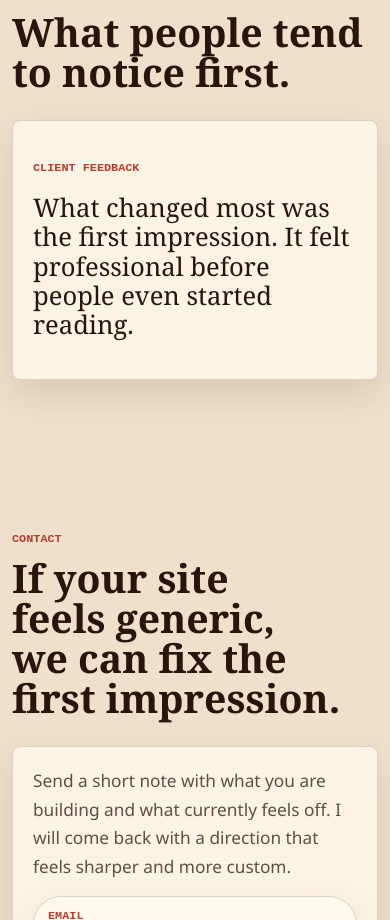
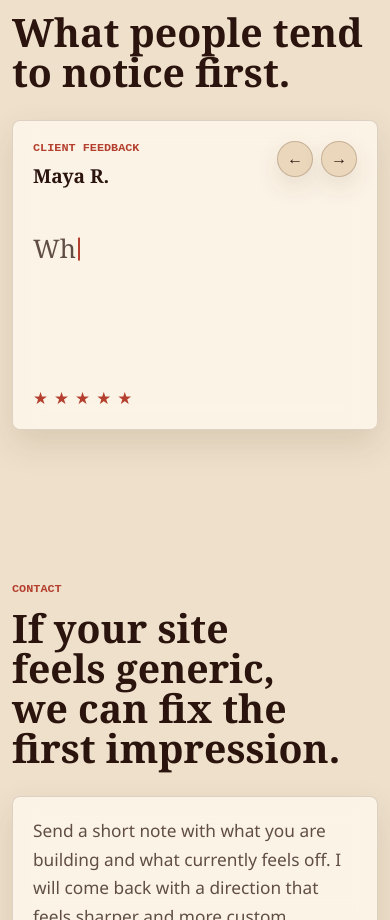
Before and after one commit to sw8tx/sw8tx.lol, a Next.js app: page / in a window 390 px wide. Shown: the part 4540-5460 px from the top of the page. Built offline with nearby package versions, Linux system fonts and the light colour scheme.

Commit message:
Add typewriter review carousel

```diff
--- a/components/HomePageClient.tsx
+++ b/components/HomePageClient.tsx
@@ -30,6 +30,12 @@ const siteCopy = {
     languageLabel: "LANGUAGE",
     menuButton: { open: "Menu", close: "Close", openLabel: "Open menu", closeLabel: "Close menu" },
     menuBadge: "Sparkle",
+    tabTitles: [
+      "Sparkle | Custom Animated Websites",
+      "Sparkle | Portfolios That Move",
+      "Sparkle | Landing Pages With Soul",
+      "Sparkle | Clean Frontend Polish",
+    ],
     menuItems: [
       { href: "#about", label: "About" },
       { href: "#process", label: "Process" },
@@ -141,10 +147,59 @@ const siteCopy = {
       label: "Feedback",
       title: "What people tend to notice first.",
       score: "Client feedback",
+      previous: "Previous review",
+      next: "Next review",
       items: [
-        "The site finally looked custom instead of looking like it came from a trendy template folder.",
-        "What changed most was the first impression. It felt professional before people even started reading.",
-        "The motion added confidence to the brand instead of trying to be the whole brand.",
+        {
+          name: "Liam S.",
+          rating: 5,
+          text: "The site finally looked custom instead of looking like it came from a trendy template folder.",
+        },
+        {
+          name: "Maya R.",
+          rating: 5,
+          text: "What changed most was the first impression. It felt professional before people even started reading.",
+        },
+        {
+          name: "Noah K.",
+          rating: 4,
+          text: "The motion added confidence to the brand instead of trying to be the whole brand.",
+        },
+        {
+          name: "Elena V.",
+          rating: 5,
+          text: "The layout feels calm, but still has enough movement to make the brand feel alive.",
+        },
+        {
+          name: "Jonas M.",
+          rating: 4,
+          text: "It finally works on mobile without feeling like the desktop version was squeezed down.",
+        },
+        {
+          name: "Ava P.",
+          rating: 5,
+          text: "The new direction made the project look more premium without making it complicated.",
+        },
+        {
+          name: "Theo B.",
+          rating: 3,
+          text: "The structure got much clearer. People understood what I do faster.",
+        },
+        {
+          name: "Sofia L.",
+          rating: 5,
+          text: "The page has personality now. It feels designed instead of assembled.",
+        },
+        {
+          name: "Milan C.",
+          rating: 4,
+          text: "The loading and scroll moments made the whole site feel smoother and more intentional.",
+        },
+        {
+          name: "Nina H.",
+          rating: 5,
+          text: "It gave the brand a stronger online presence without losing the personal feel.",
+        },
       ],
     },
     contact: {
@@ -166,6 +221,12 @@ const siteCopy = {
       closeLabel: "Menue schliessen",
     },
     menuBadge: "Sparkle",
+    tabTitles: [
+      "Sparkle | Custom animierte Websites",
+      "Sparkle | Portfolios mit Motion",
+      "Sparkle | Landingpages mit Charakter",
+      "Sparkle | Sauberer Frontend-Polish",
+    ],
     menuItems: [
       { href: "#about", label: "Ueberblick" },
       { href: "#process", label: "Prozess" },
@@ -277,10 +338,59 @@ const siteCopy = {
       label: "Feedback",
       title: "Was Menschen meistens sofort bemerken.",
       score: "Kundenfeedback",
+      previous: "Vorherige Review",
+      next: "Naechste Review",
       items: [
-        "Die Seite sah endlich custom aus und nicht mehr wie aus einem trendigen Template-Ordner.",
-        "Am meisten veraendert hat sich der erste Eindruck. Es wirkte professionell, bevor man ueberhaupt viel gelesen hat.",
-        "Die Motion hat der Marke Selbstbewusstsein gegeben, statt selbst die ganze Marke sein zu wollen.",
+        {
+          name: "Liam S.",
+          rating: 5,
+          text: "Die Seite sah endlich custom aus und nicht mehr wie aus einem trendigen Template-Ordner.",
+        },
+        {
+          name: "Maya R.",
+          rating: 5,
+          text: "Am meisten veraendert hat sich der erste Eindruck. Es wirkte professionell, bevor man viel gelesen hat.",
+        },
+        {
+          name: "Noah K.",
+          rating: 4,
+          text: "Die Motion hat der Marke Selbstbewusstsein gegeben, statt selbst die ganze Marke sein zu wollen.",
+        },
+        {
+          name: "Elena V.",
+          rating: 5,
+          text: "Das Layout wirkt ruhig, aber hat genug Bewegung, damit die Marke lebendig wirkt.",
+        },
+        {
+          name: "Jonas M.",
+          rating: 4,
+          text: "Mobil funktioniert es endlich, ohne wie eine zusammengedrueckte Desktop-Seite zu wirken.",
+        },
+        {
+          name: "Ava P.",
+          rating: 5,
+          text: "Die neue Richtung wirkt hochwertiger, ohne unnoetig kompliziert zu werden.",
+        },
+        {
+          name: "Theo B.",
+          rating: 3,
+          text: "Die Struktur ist viel klarer geworden. Menschen verstehen schneller, was ich mache.",
+        },
+        {
+          name: "Sofia L.",
+          rating: 5,
+          text: "Die Seite hat jetzt Persoenlichkeit. Sie wirkt gestaltet statt nur zusammengebaut.",
+        },
+        {
+          name: "Milan C.",
+          rating: 4,
+          text: "Loading und Scroll-Momente lassen alles deutlich smoother und bewusster wirken.",
+        },
+        {
+          name: "Nina H.",
+          rating: 5,
+          text: "Die Marke wirkt online staerker, ohne den persoenlichen Charakter zu verlieren.",
+        },
       ],
     },
     contact: {
@@ -428,8 +538,11 @@ export function HomePageClient() {
   const [locale, setLocale] = useState<Locale>("en");
   const [serviceCardPages, setServiceCardPages] = useState([0, 0]);
   const [menuClosing, setMenuClosing] = useState(false);
+  const [typedReviewText, setTypedReviewText] = useState("");
   const copy = siteCopy[localeCopyMap[locale]];
   const activeLanguage = languageOptions.find((item) => item.code === locale) ?? languageOptions[0];
+  const activeReview = copy.reviews.items[reviewIndex] ?? copy.reviews.items[0];
+  const visibleReviewText = reduceMotion ? activeReview.text : typedReviewText;
   const year = new Date().getFullYear();
 
   useEffect(() => {
@@ -517,12 +630,76 @@ export function HomePageClient() {
   }, [locale]);
 
   useEffect(() => {
+    let frame: number | undefined;
+    let timeout: number | undefined;
+    let position = 0;
+    let phase: "typing" | "pausing" | "erasing" = "typing";
+    const fullText = activeReview.text;
+
+    if (reduceMotion) {
+      return;
+    }
+
+    const tick = () => {
+      if (phase === "typing") {
+        position += 1;
+        setTypedReviewText(fullText.slice(0, position));
+
+        if (position >= fullText.length) {
+          phase = "pausing";
+          timeout = window.setTimeout(tick, 1700);
+          return;
+        }
+
+        timeout = window.setTimeout(tick, 26 + Math.random() * 18);
+        return;
+      }
+
+      if (phase === "pausing") {
+        phase = "erasing";
+      }
+
+      position -= 1;
+      setTypedReviewText(fullText.slice(0, Math.max(0, position)));
+
+      if (position <= 0) {
+        frame = window.requestAnimationFrame(() => {
+          setReviewIndex((current) => (current + 1) % copy.reviews.items.length);
+        });
+        return;
+      }
+
+      timeout = window.setTimeout(tick, 14);
+    };
+
+    timeout = window.setTimeout(() => {
+      setTypedReviewText("");
+      tick();
+    }, 220);
+
+    return () => {
+      if (timeout) window.clearTimeout(timeout);
+      if (frame) window.cancelAnimationFrame(frame);
+    };
+  }, [activeReview.text, copy.reviews.items.length, reduceMotion]);
+
+  useEffect(() => {
+    if (reduceMotion) {
+      document.title = copy.tabTitles[0];
+      return;
+    }
+
+    document.title = copy.tabTitles[0];
+
     const interval = window.setInterval(() => {
-      setReviewIndex((current) => (current + 1) % copy.reviews.items.length);
-    }, 5200);
+      document.title = copy.tabTitles[(Math.floor(Date.now() / 2600) % copy.tabTitles.length)];
+    }, 2600);
 
-    return () => window.clearInterval(interval);
-  }, [copy.reviews.items.length]);
+    return () => {
+      window.clearInterval(interval);
+      document.title = copy.tabTitles[0];
+    };
+  }, [copy.tabTitles, reduceMotion]);
 
   useEffect(() => {
     const handleKeyDown = (event: KeyboardEvent) => {
@@ -573,6 +750,10 @@ export function HomePageClient() {
       next[cardIndex] = ((next[cardIndex] ?? 0) + 1) % variantCount;
       return next;
     });
+  }
+
+  function selectReview(direction: -1 | 1) {
+    setReviewIndex((current) => (current + direction + copy.reviews.items.length) % copy.reviews.items.length);
   }
 
   return (
@@ -925,8 +1106,31 @@ export function HomePageClient() {
               <h2 className="section-title">{copy.reviews.title}</h2>
             </div>
             <div className="review-shell reveal reveal-scale delay-1">
-              <span className="review-score">{copy.reviews.score}</span>
-              <p>{copy.reviews.items[reviewIndex]}</p>
+              <div className="review-topline">
+                <div>
+                  <span className="review-score">{copy.reviews.score}</span>
+                  <span className="review-name">{activeReview.name}</span>
+                </div>
+                <div className="review-controls">
+                  <button aria-label={copy.reviews.previous} onClick={() => selectReview(-1)} type="button">
+                    <span aria-hidden="true">←</span>
+                  </button>
+                  <button aria-label={copy.reviews.next} onClick={() => selectReview(1)} type="button">
+                    <span aria-hidden="true">→</span>
+                  </button>
+                </div>
+              </div>
+              <p className="review-typewriter">
+                {visibleReviewText}
+                <span aria-hidden="true" className="type-caret" />
+              </p>
+              <div className="review-stars" aria-label={`${activeReview.rating} out of 5 stars`}>
+                {Array.from({ length: 5 }, (_, index) => (
+                  <span className={index < activeReview.rating ? "is-filled" : ""} key={index}>
+                    ★
+                  </span>
+                ))}
+              </div>
             </div>
           </div>
         </section>
--- a/styles/globals.css
+++ b/styles/globals.css
@@ -1225,16 +1225,84 @@ img {
 .review-shell {
   min-height: 260px;
   display: grid;
-  align-content: center;
+  align-content: space-between;
+  gap: 22px;
+}
+
+.review-topline {
+  display: flex;
+  align-items: flex-start;
+  justify-content: space-between;
   gap: 18px;
 }
 
-.review-shell p {
+.review-topline > div:first-child {
+  display: grid;
+  gap: 7px;
+}
+
+.review-name {
+  color: var(--ink);
+  font-family: var(--font-serif);
+  font-size: 1.2rem;
+  font-weight: 800;
+}
+
+.review-controls {
+  display: flex;
+  gap: 8px;
+}
+
+.review-controls button {
+  width: 38px;
+  height: 38px;
+  display: grid;
+  place-items: center;
+  border: 1px solid rgba(83, 52, 35, 0.24);
+  border-radius: 50%;
+  color: var(--ink);
+  background: #ead7bc;
+  box-shadow: 0 10px 24px rgba(83, 52, 35, 0.12);
+  transition:
+    transform 180ms var(--ease),
+    background 180ms ease,
+    border-color 180ms ease;
+}
+
+.review-controls button span {
+  transform: translateY(-1px);
+}
+
+.review-typewriter {
+  min-height: 9.2rem;
   max-width: 26rem;
+  margin: 0;
   color: var(--ink);
   font-family: var(--font-serif);
   font-size: 2rem;
   line-height: 1.15;
+}
+
+.type-caret {
+  width: 0.08em;
+  height: 0.88em;
+  display: inline-block;
+  margin-left: 0.08em;
+  background: var(--rust);
+  transform: translateY(0.1em);
+  animation: caretBlink 900ms steps(2, start) infinite;
+}
+
+.review-stars {
+  display: flex;
+  gap: 6px;
+  color: rgba(83, 52, 35, 0.22);
+  font-size: 1.05rem;
+  letter-spacing: 0;
+}
+
+.review-stars .is-filled {
+  color: var(--rust);
 }
 
 .contact-panel {
@@ -1388,6 +1456,12 @@ img {
     background: rgba(180, 63, 46, 0.08);
   }
 
+  .review-controls button:hover {
+    transform: translateY(-2px) scale(1.04);
+    border-color: var(--line-strong);
+    background: #efdfc7;
+  }
+
   .menu-link:hover {
     color: var(--rust);
   }
@@ -1588,6 +1662,10 @@ img {
     font-size: 1.6rem;
   }
 
+  .review-typewriter {
+    min-height: 7.5rem;
+  }
+
   .email-row,
   .footer,
   .legal-footer {
@@ -1636,6 +1714,21 @@ img {
     gap: 14px;
   }
 
+  .review-shell {
+    min-height: 310px;
+    gap: 18px;
+  }
+
+  .review-topline {
+    align-items: stretch;
+    flex-direction: row;
+  }
+
+  .review-controls button {
+    width: 36px;
+    height: 36px;
+  }
+
   .hero-title {
     font-size: 2.75rem;
   }
@@ -1823,3 +1916,15 @@ img {
     transform: translate3d(-50%, 5px, 0);
   }
 }
+
+@keyframes caretBlink {
+  0%,
+  45% {
+    opacity: 1;
+  }
+
+  46%,
+  100% {
+    opacity: 0;
+  }
+}
```
